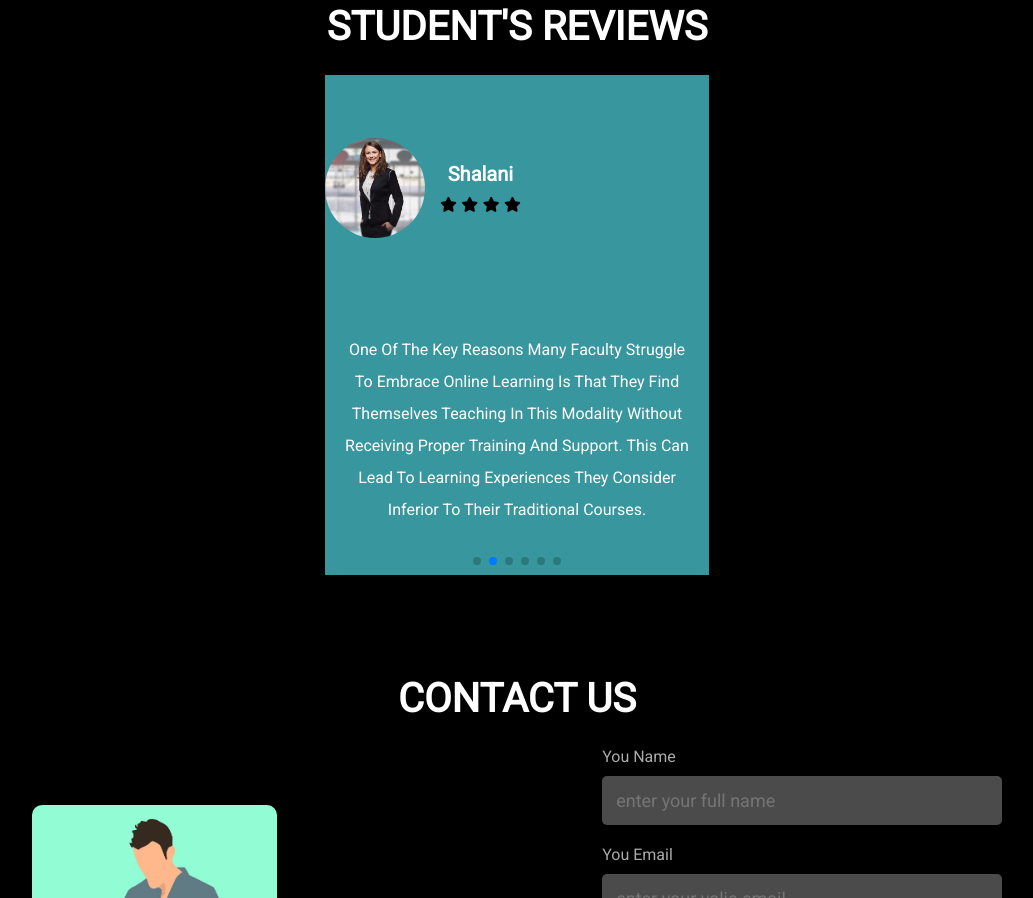
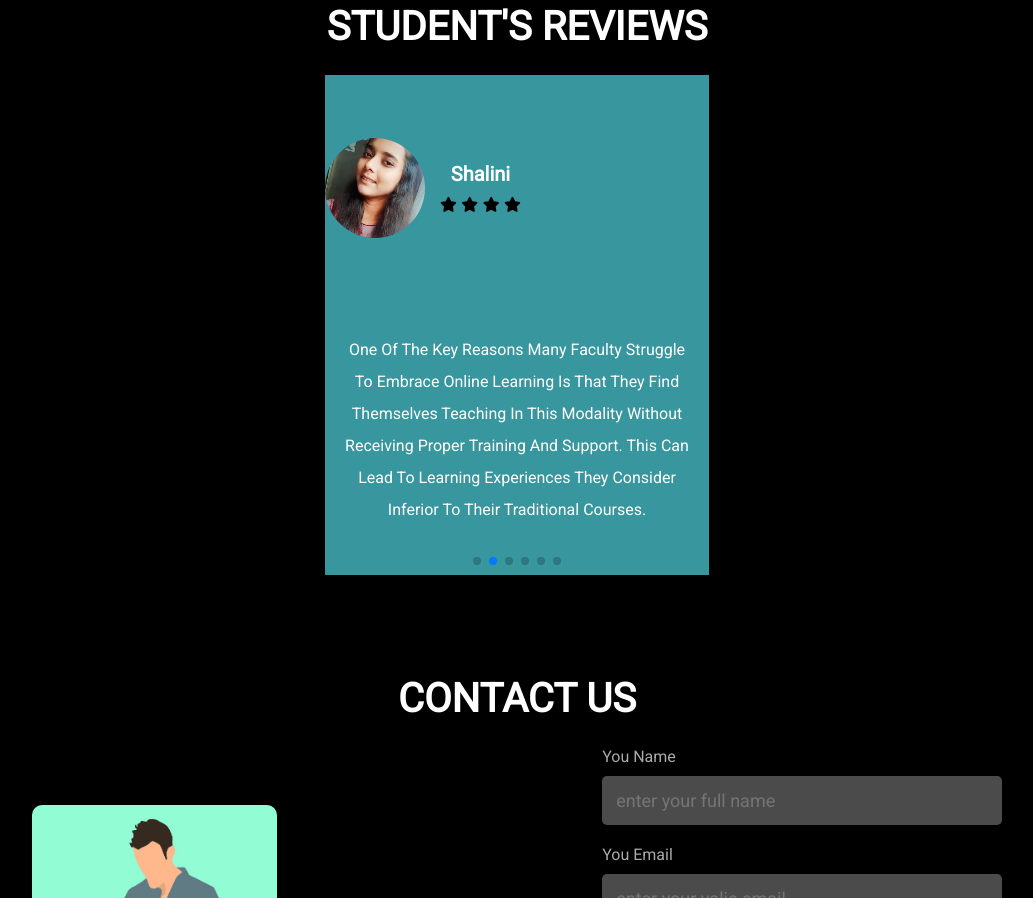
Before and after one commit to ayush4593/Online-Educa-AS, a plain HTML site: page index.html in a window 1280 px wide. Shown: the part 2876-3774 px from the top of the page, without its empty margins (123-1156 px from the left). Drawn offline with nearby package versions, Linux system fonts and the light colour scheme; files that its build step writes are made by us from their sources.

Commit message:
some minior changes

```diff
--- a/index.html
+++ b/index.html
@@ -399,9 +399,9 @@
                 </div>
                 <div class="swiper-slide">
                     <div class="user">
-                        <img src="images/review3.jpg" alt="">
+                        <img src="images/review8.jpg" alt="">
                         <div class="user-info">
-                            <h3>Shalani</h3>
+                            <h3>Shalini</h3>
                             <div class="starts">
                                 <i class="fa-solid fa-star"></i>
                                 <i class="fa-solid fa-star"></i>
@@ -419,7 +419,7 @@
                 </div>
                 <div class="swiper-slide">
                     <div class="user">
-                        <img src="images/review2.jpg" alt="">
+                        <img src="images/review3.jpg" alt="">
                         <div class="user-info">
                             <h3>Anshika</h3>
                             <div class="starts">
```
Also changed, not shown: images/review2.jpg (deleted), images/review8.jpg (added).
